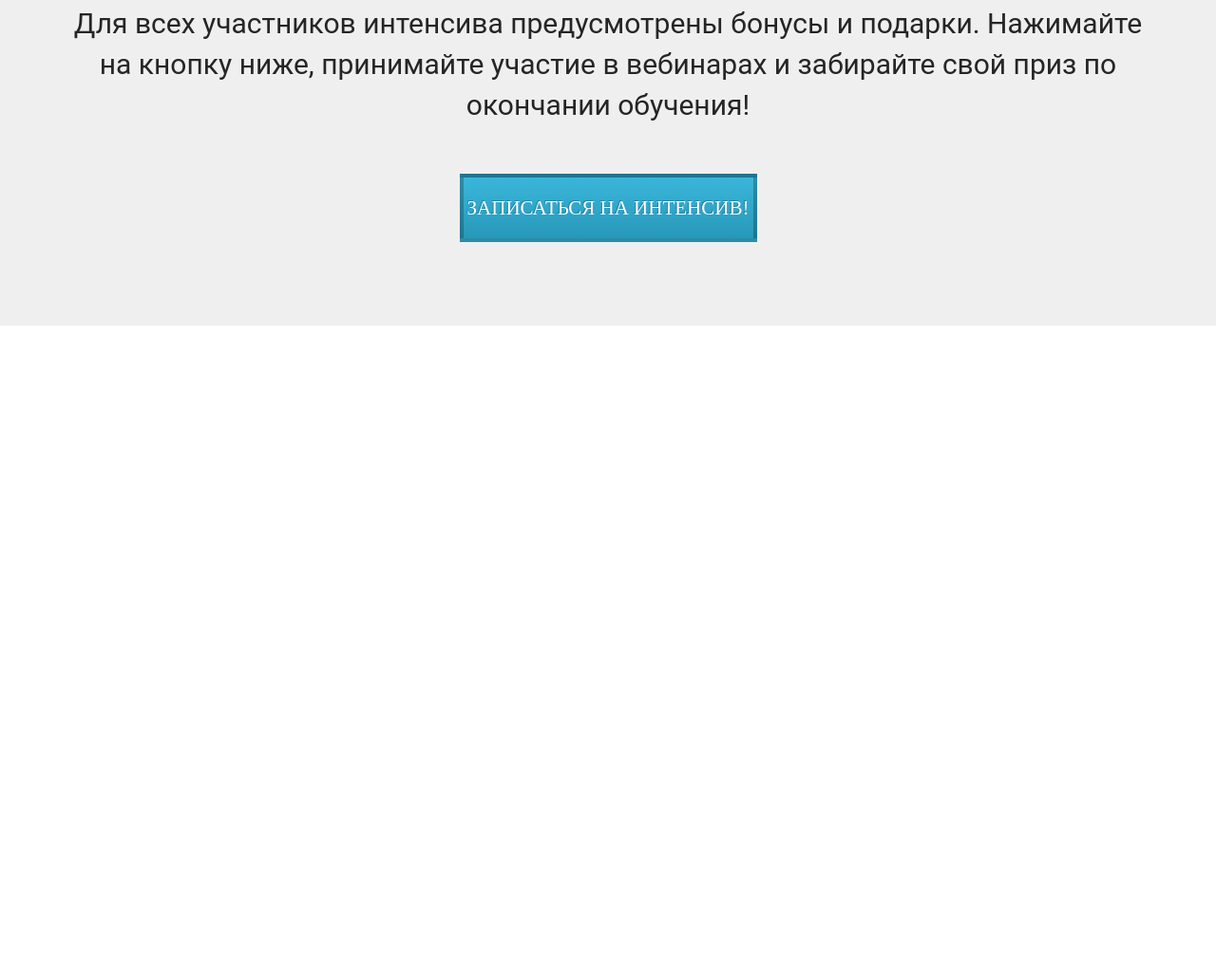
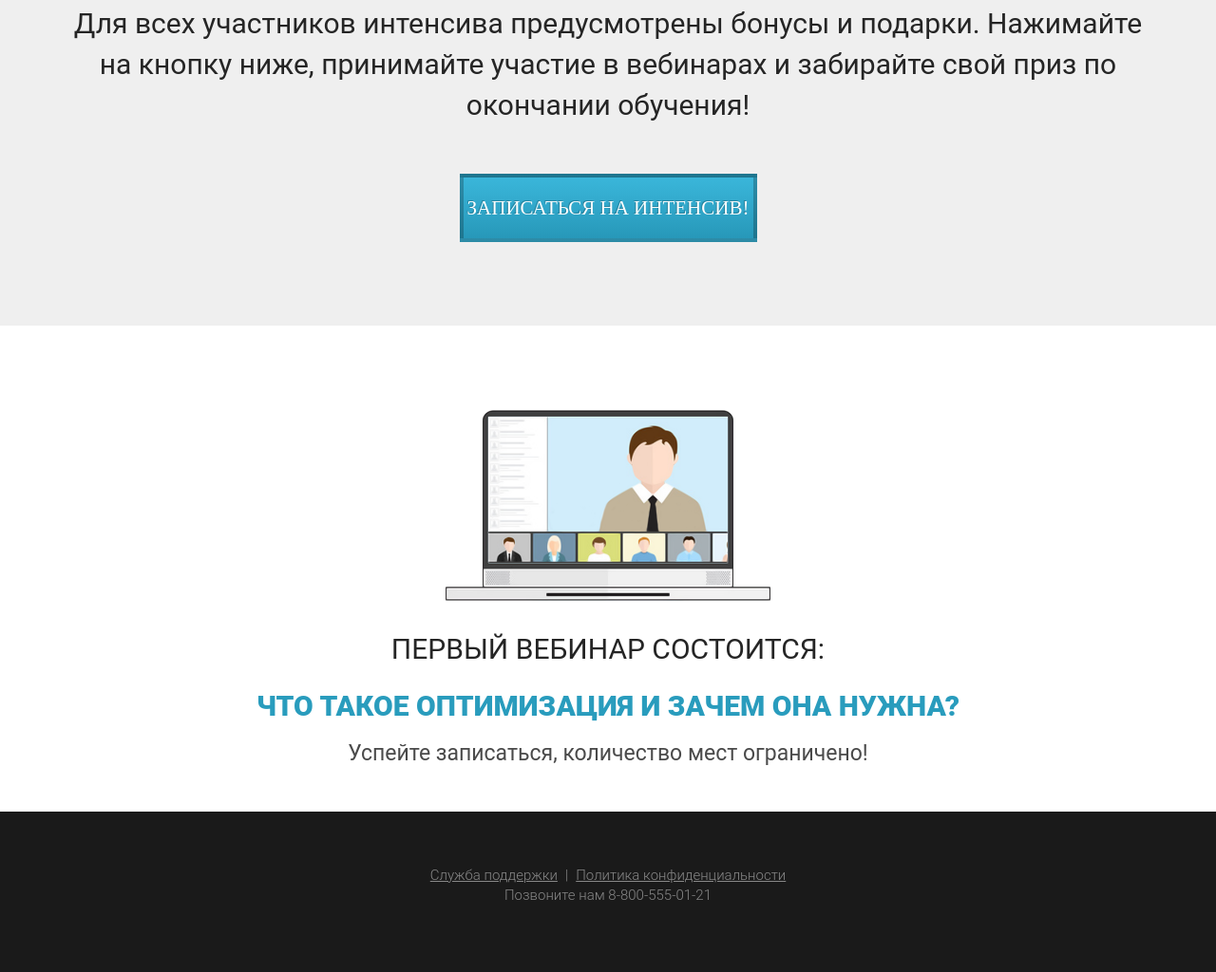
Before and after one commit to SterrenHeer/WordPressFromFigma, a plain HTML site: page index.html in a window 1280 px wide. Shown: the part 2884-3908 px from the top of the page at 95% size. Before the commit the page ends 3227 px from the top, so only its background shows below. Drawn offline with Linux system fonts and the light colour scheme.

Commit message:
Add first webinar section and footer

```diff
--- a/css/style.css
+++ b/css/style.css
@@ -128,7 +128,7 @@ h2.title {
   padding: 85px 0 75px 0;
 }
 
-.waiting .waiting_header, .finish .finish_header {
+.waiting .waiting_header, .finish .finish_header, .first .first_header {
   color: #252525;
   text-align: center;
   font-family: Roboto;
@@ -140,6 +140,10 @@ h2.title {
 
 .finish .finish_header {
   color: #EFEFEF;
+}
+
+.first .first_header {
+  margin-top: 36px;
 }
 
 .waiting .waiting_divider, .finish .finish_divider {
@@ -190,7 +194,7 @@ h2.title {
   padding: 108px 0 74px 0;
 }
 
-.optimization .optimization_header {
+.optimization .optimization_header, .first .first_subheader {
   margin-left: 391px;
   color: #299CBD;
   font-family: Roboto;
@@ -198,6 +202,11 @@ h2.title {
   font-weight: 900;
   line-height: 30px;
   text-transform: uppercase;
+}
+
+.first .first_subheader {
+  margin: 30px 0 0 0;
+  text-align: center;
 }
 
 .optimization .optimization_text {
@@ -267,8 +276,6 @@ h2.title {
 .gift .gift_img {
   display: block;
   margin: 0 auto;
-  width: 154px;
-  height: 174px;
 }
 
 .gift .gift_text {
@@ -280,3 +287,59 @@ h2.title {
   font-weight: 400;
   line-height: 43px;
 }
+
+.first {
+  padding: 89px 0 51px 0;
+}
+
+.first .first_img {
+  display: block;
+  margin: 0 auto;
+}
+
+.first .first_text {
+  margin-top: 25px;
+  color: #4A4A4A;
+  text-align: center;
+  font-family: Roboto;
+  font-size: 23px;
+  font-weight: 400;
+  line-height: 20px;
+}
+
+footer {
+  min-height: 169px;
+  padding: 57px 0 69px 0;
+  background-color: #1A1A1A;
+}
+
+footer .footer_wrapper {
+  display: flex;
+  flex-direction: column;
+  justify-content: center;
+  align-items: center;
+}
+
+footer .footer_links {
+  display: flex;
+  justify-content: center;
+  align-items: center;
+}
+
+footer .footer_link, footer .footer_divider, footer .footer_descr {
+  color: #888;
+  text-align: center;
+  font-family: Roboto;
+  font-size: 15px;
+  font-weight: 300;
+  line-height: 21px;
+  text-decoration-line: underline;
+}
+
+footer .footer_divider, footer .footer_descr {
+  text-decoration: none;
+}
+
+footer .footer_divider {
+  margin: 0 8px;
+}
--- a/index.html
+++ b/index.html
@@ -107,5 +107,27 @@
             <button class="gift_btn">Записаться на интенсив!</button>
         </div>
     </section>
+    <section class="first">
+        <div class="container">
+            <img src="img/first_webinar/first.png" alt="first" class="first_img">
+            <h2 class="first_header">Первый вебинар состоится:</h2>
+            <h2 class="first_subheader">Что такое оптимизация и зачем она нужна?</h2>
+            <div class="first_text">Успейте записаться, количество мест ограничено!</div>
+        </div>
+    </section>
+    <footer>
+        <div class="container">
+            <div class="footer_wrapper">
+                <div class="footer_links">
+                    <a href="#" class="footer_link">Служба поддержки</a>
+                    <div class="footer_divider">|</div>
+                    <a href="#" class="footer_link">Политика конфиденциальности</a>
+                </div>
+                <div class="footer_descr">
+                    Позвоните нам 8-800-555-01-21
+                </div>
+            </div>
+        </div>
+    </footer>
 </body>
 </html>
```
